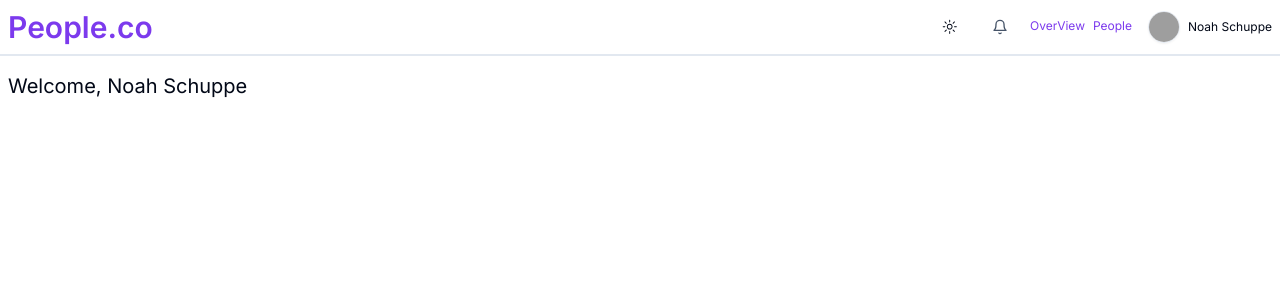
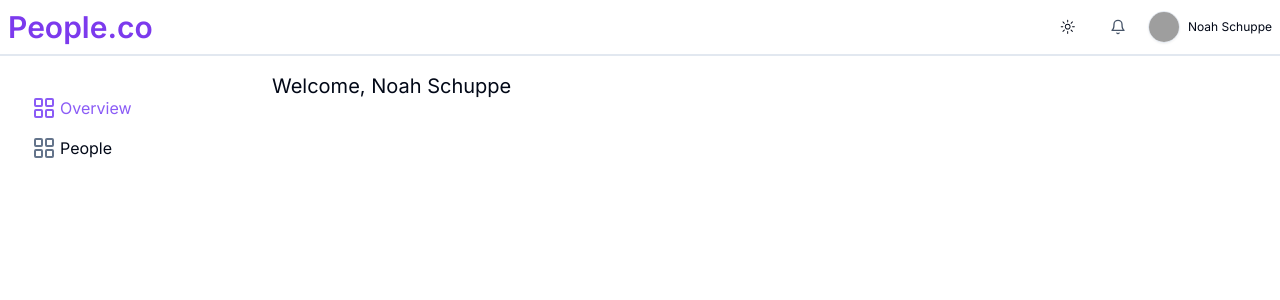
Before and after one commit to Brassalsa/admin-dashboard, a Next.js app: page / in a window 1280 px wide. Shown: the top 300 px of the page. Built offline with nearby package versions, Linux system fonts and the light colour scheme; grey boxes are pictures that could not be loaded.

Commit message:
add menu

```diff
--- a/src/app/layout.tsx
+++ b/src/app/layout.tsx
@@ -3,6 +3,7 @@ import { Inter } from "next/font/google";
 import "./globals.css";
 import Header from "@/components/header";
 import ContextProvider from "@/components/context";
+import SideBar from "@/components/sidebar";
 
 const inter = Inter({ subsets: ["latin"] });
 
@@ -21,7 +22,10 @@ export default function RootLayout({
       <body className={inter.className}>
         <ContextProvider>
           <Header />
-          <main className="px-2">{children}</main>
+          <main className="px-2 lg:flex gap-2">
+            <SideBar />
+            {children}
+          </main>
         </ContextProvider>
       </body>
     </html>
--- a/src/components/header.tsx
+++ b/src/components/header.tsx
@@ -33,7 +33,7 @@ function Header() {
         >
           <Bell className="stroke-slate-600 dark:stroke-slate-200 size-4" />
         </Button>
-        <div className="sm:flex gap-2 hidden ">
+        <div className="sm:flex gap-2 hidden lg:hidden">
           <Menu />
         </div>
         {user && (
--- /dev/null
+++ b/src/components/sidebar.tsx
@@ -0,0 +1,40 @@
+"use client";
+import { cn } from "@/lib/utils";
+import { LayoutGrid } from "lucide-react";
+import Link from "next/link";
+import { usePathname } from "next/navigation";
+import React from "react";
+
+function SideBar() {
+  const path = usePathname();
+  return (
+    <div className="sticky top-0 left-0 w-64 p-4 hidden lg:block">
+      <SideBarItem href="/" title="overview" isActive={path == "/"} />
+      <SideBarItem href="/people" title="people" isActive={path == "/people"} />
+    </div>
+  );
+}
+export default SideBar;
+
+type Props = {
+  title: string;
+  isActive?: boolean;
+  href: string;
+};
+const SideBarItem = ({ title, isActive, href }: Props) => (
+  <Link
+    href={href}
+    className={cn(
+      "flex gap-1 hover:bg-muted p-2 rounded-md capitalize transition",
+      isActive && "text-violet-500"
+    )}
+  >
+    <LayoutGrid
+      className={cn(
+        "stroke-slate-500 dark:bg-slate-300",
+        isActive && "stroke-violet-500"
+      )}
+    />
+    {title}
+  </Link>
+);
```
